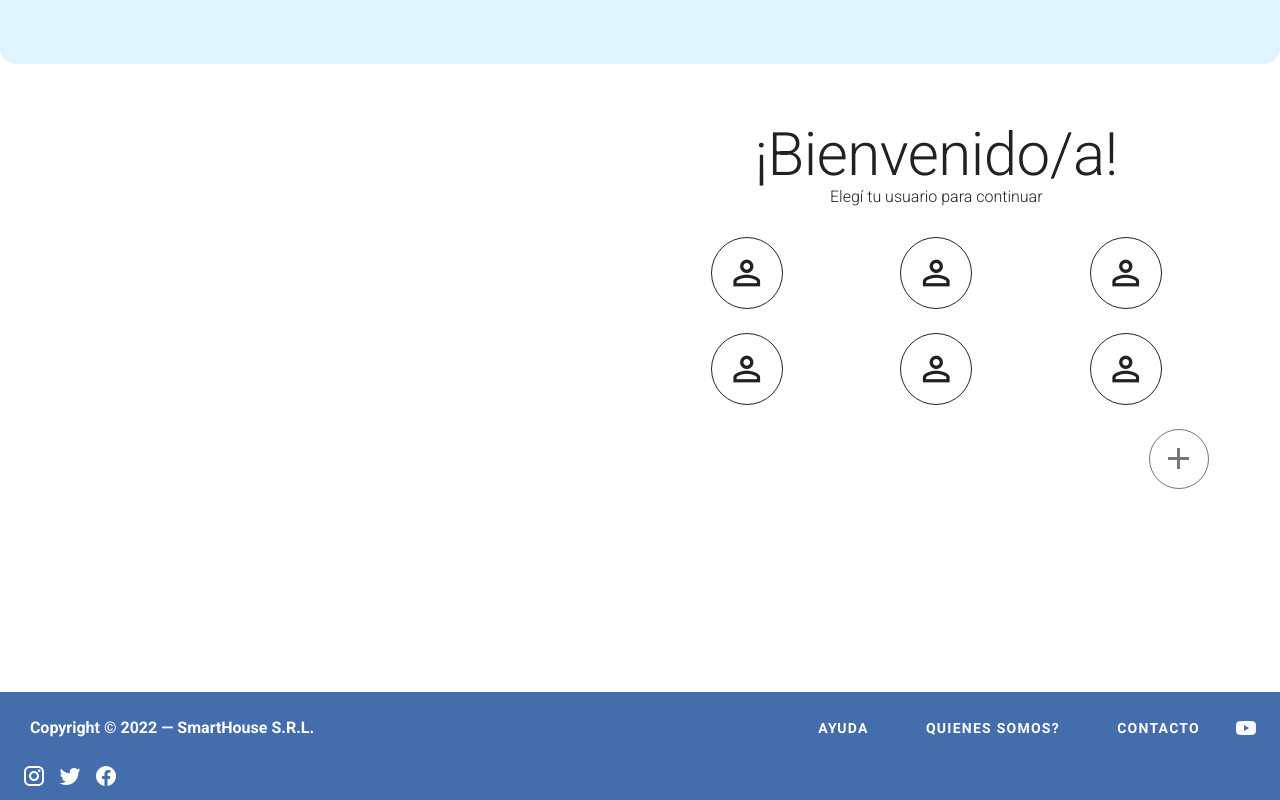
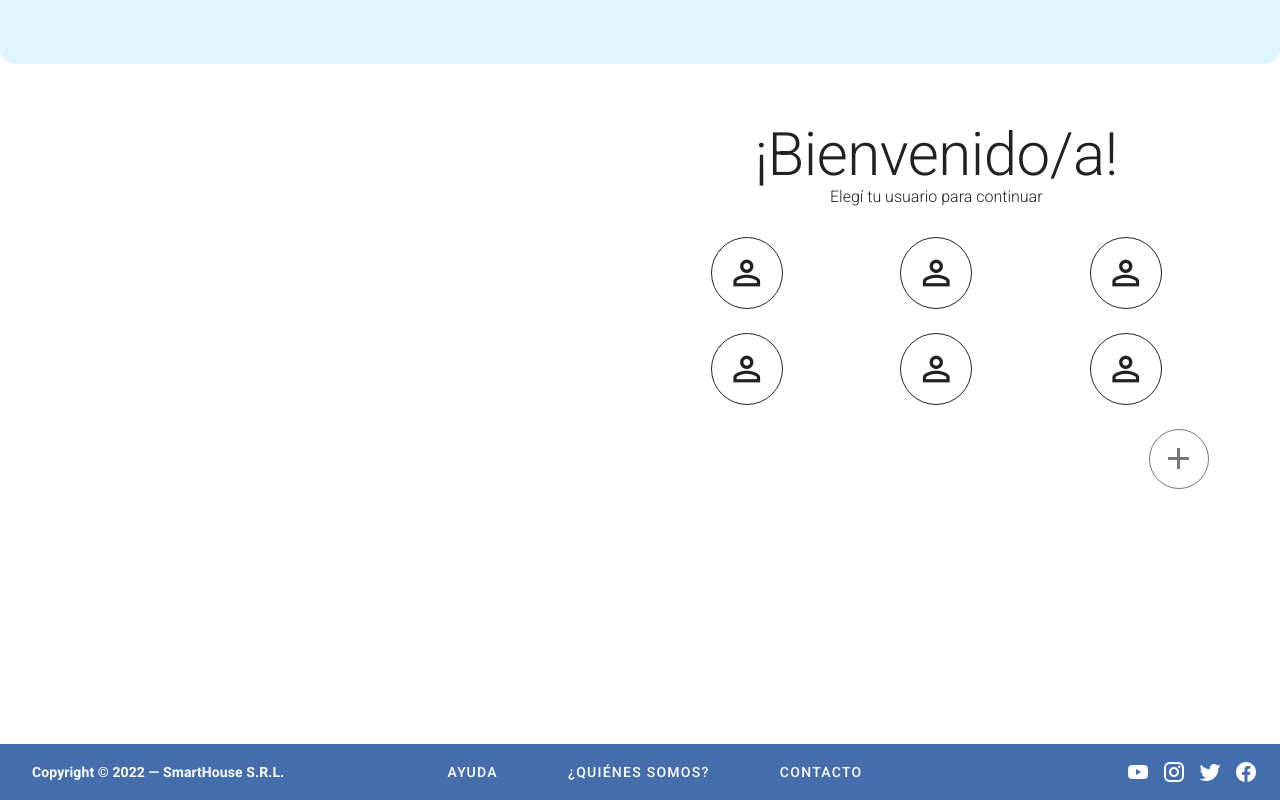
Before and after one commit to apodgornyitba/HCI_WEB, a Vue app: page / in a window 1280 px wide. Built offline with nearby package versions, Linux system fonts and the light colour scheme.

Commit message:
Modify Footer to match prototype style
This commit changes the use of multiple v-col elements to proper
v-row's, as Vuetify documentation suggests. It also replaces hard-coded
v-btn's for Vue-style loops.

```diff
--- a/src/components/Footer.vue
+++ b/src/components/Footer.vue
@@ -1,37 +1,55 @@
 <template>
+    <v-footer
+        color="primary"
+    >
+      <v-row
+          no-gutters
+          class="my-0 py-0"
+      >
+        <v-card-text
+            class="white--text text-left py-0"
+            style="width: fit-content; margin: auto 0;"
+        >
+          <strong style="color:white">Copyright © {{ new Date().getFullYear() }} — SmartHouse S.R.L.</strong>
+        </v-card-text>
 
-    <v-footer color="primary">
+        <v-spacer></v-spacer>
 
-    <v-col class="text-center" cols="3">
-      <strong style="color:white">Copyright © {{ new Date().getFullYear() }} — SmartHouse S.R.L.</strong>
-    </v-col>
+        <v-row
+            class="justify-space-around py-0"
+            width="fit-content"
+            no-gutters
+        >
+          <v-btn
+              v-for="link in links" :key="link"
+              :href="link.path"
+              color="white" text rounded
+              class="my-1"
+          >
+            {{ link.name }}
+          </v-btn>
+        </v-row>
 
-      <!-- PROGRAMAR BOTONES -> DECIRLES A Q PANTALLA IR -->
+        <v-spacer></v-spacer>
 
-    <v-col offset-sm="4"/>
-    <v-col class="text-center" >
-     <v-btn text to="/help" rounded> <strong style="color:white">Ayuda</strong> </v-btn>
-       <!-- TENEMOS AYUDA EN EL FOOTER Y ARRIBA COMO ICONO -->
-    </v-col>
-      <v-col class="text-center" >
-        <v-btn text to="/info" rounded> <strong style="color:white">Quienes somos?</strong> </v-btn>
-      </v-col>
-      <v-col class="text-center" >
-        <v-btn text to="/contact" rounded> <strong style="color:white">Contacto</strong> </v-btn>
-      </v-col>
-        <v-btn href="https://www.youtube.com/" dark icon>
-          <v-icon>mdi-youtube</v-icon>
-        </v-btn>
-        <v-btn href="https://www.instagram.com/" dark icon>
-          <v-icon>mdi-instagram</v-icon>
-        </v-btn>
-        <v-btn href="https://www.twitter.com/" dark icon>
-          <v-icon>mdi-twitter</v-icon>
-        </v-btn>
-        <v-btn href="https://www.facebook.com/" dark icon>
-          <v-icon>mdi-facebook</v-icon>
-        </v-btn>
-   </v-footer>
+        <v-row
+            width="fit-content"
+            class="justify-end py-0"
+            no-gutters
+        >
+          <v-btn v-for="link in social" :key="link"
+                 :href="link.path"
+                 :title="link.name"
+                 color="white" text rounded
+                 class="my-1"
+                 dark icon
+          >
+            <v-icon>{{ link.icon }}</v-icon>
+          </v-btn>
+        </v-row>
+
+      </v-row>
+    </v-footer>
 
 </template>
 
@@ -42,12 +60,18 @@
     },
 
     data: () => ({
-      icons: [
-        'mdi-youtube',
-        'mdi-instagram',
-        'mdi-twitter',
-        'mdi-facebook',
+
+      links: [
+        {path: '/help', name: 'Ayuda'},
+        {path: '/about', name: '¿Quiénes somos?'},
+        {path: '/contact', name: 'Contacto'}
       ],
+      social: [
+        {path: 'https://www.youtube.com/smarthouse', name: 'YouTube', icon: 'mdi-youtube'},
+        {path: 'https://www.instagram.com/', name: 'Instagram', icon: 'mdi-instagram'},
+        {path: 'https://www.twitter.com/', name: 'Twitter', icon: 'mdi-twitter'},
+        {path: 'https://www.facebook.com/', name: 'Facebook', icon: 'mdi-facebook'},
+      ]
     }),
   }
 </script>
```
